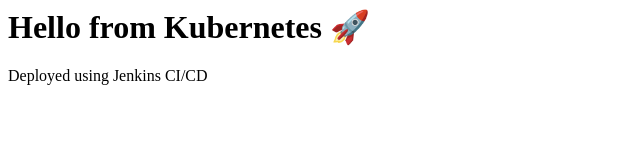
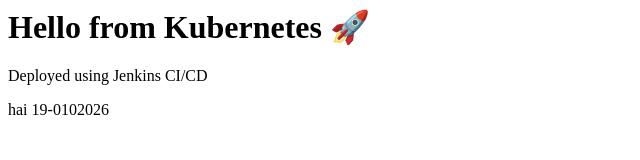
Before and after one commit to srinivasgolla600/k8-demo, a plain HTML site: page index.html in a window 1280 px wide. Shown: the whole page, without its empty margins (0-640 px from the left). Drawn offline with Linux system fonts and the light colour scheme.

Commit message:
updated index file

```diff
--- a/index.html
+++ b/index.html
@@ -1,2 +1,3 @@
 <h1>Hello from Kubernetes 🚀</h1>
 <p>Deployed using Jenkins CI/CD</p>
+<P>hai 19-0102026</p>
```
